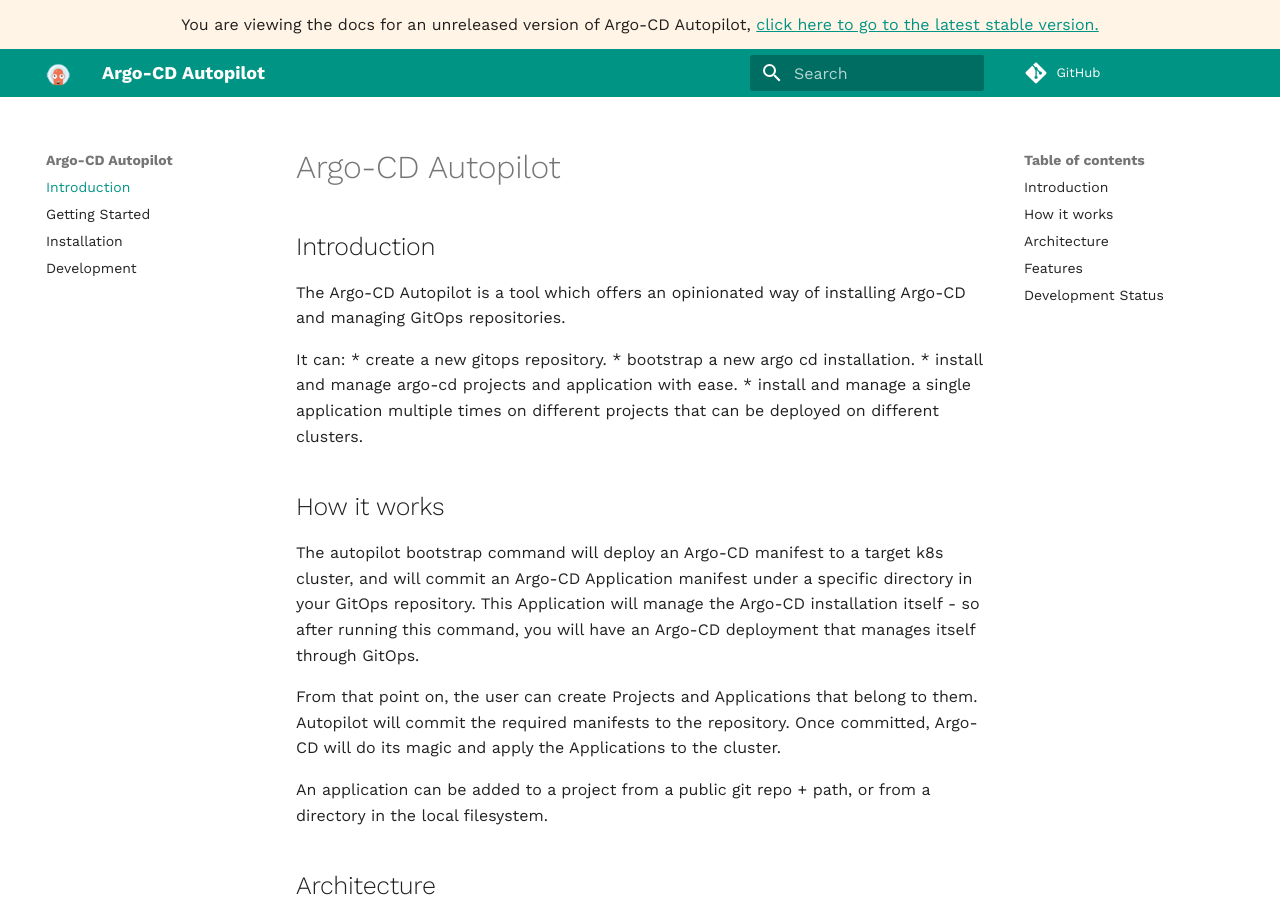
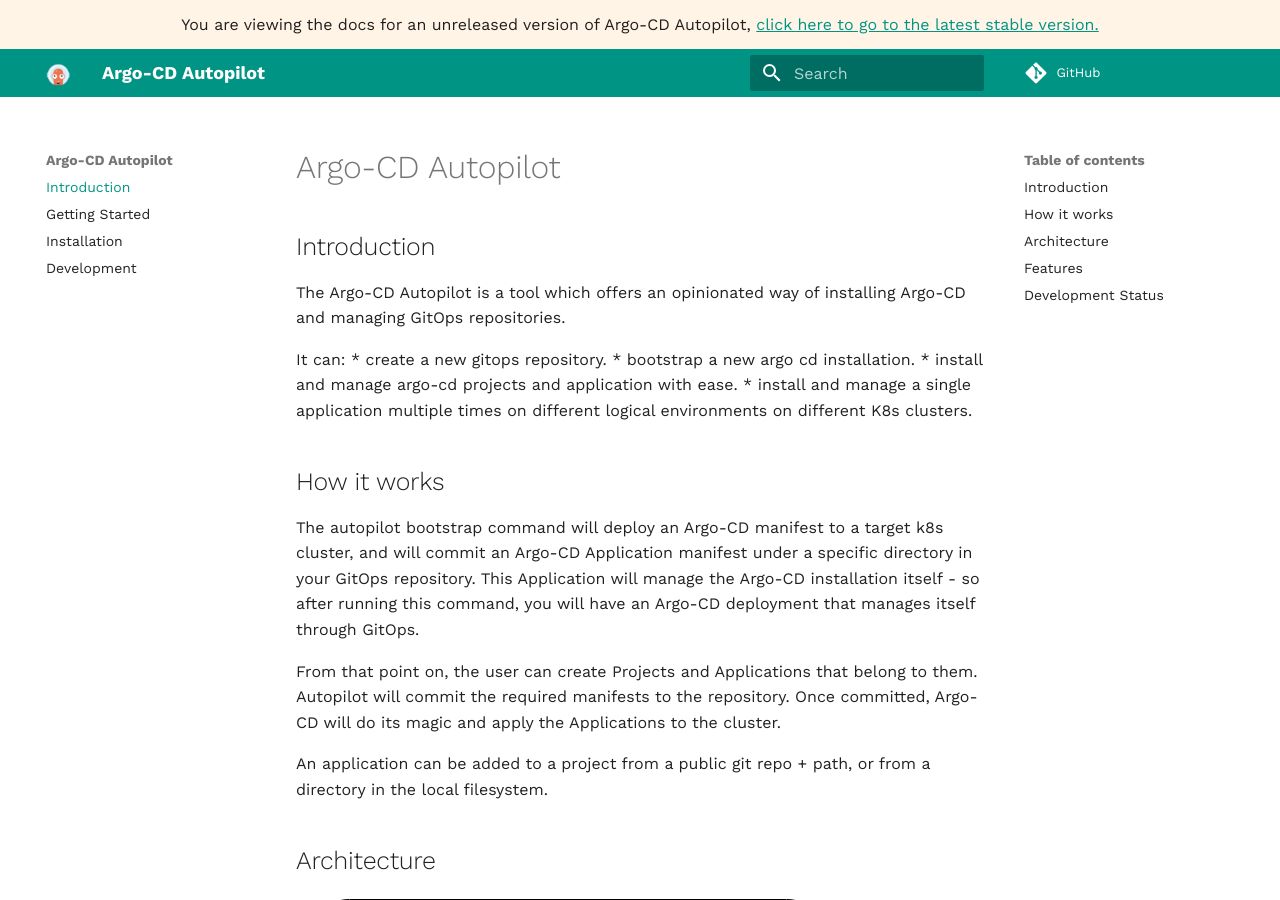
Before and after one commit to argoproj-labs/argocd-autopilot, an MkDocs documentation site: the page built from docs/index.md, in a window 1280 px wide and 900 px high. Built offline with MkDocs 1.6.1 and Material for MkDocs 9.7.7, drawn with Linux system fonts in a browser that asks for light colours; comment, search, counter and statistics services are not loaded.

Commit message:
Update index.md

```diff
--- a/docs/index.md
+++ b/docs/index.md
@@ -8,7 +8,7 @@ It can:
 * create a new gitops repository.
 * bootstrap a new argo cd installation.
 * install and manage argo-cd projects and application with ease.
-* install and manage a single application multiple times on different projects that can be deployed on different clusters.
+* install and manage a single application multiple times on different logical environments on different K8s clusters.
 
 
 ## How it works
```
